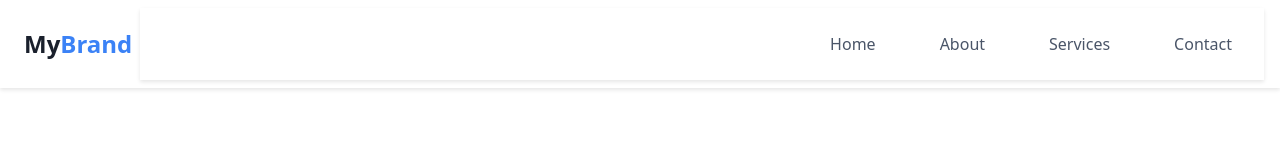
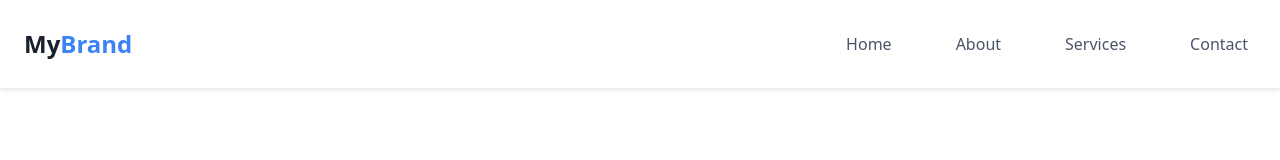
Before and after one commit to gitmeas02/Header, a Nuxt app: page / in a window 1280 px wide. Shown: the top 160 px of the page. Built offline with nearby package versions, Linux system fonts and the light colour scheme.

Commit message:
Fix code review issues: remove duplicate styles and improve menu button positioning
Co-authored-by: gitmeas02 <163482507+gitmeas02@users.noreply.github.com>

```diff
--- a/components/Header.vue
+++ b/components/Header.vue
@@ -71,18 +71,13 @@ const closeMenu = () => {
 
 <style scoped>
 .header {
-  background-color: white;
-  box-shadow: 0 2px 4px rgba(0, 0, 0, 0.1);
-  position: sticky;
-  top: 0;
-  z-index: 50;
   width: 100%;
 }
 
 .nav-container {
-  max-width: 1200px;
-  margin: 0 auto;
-  padding: 0 1rem;
+  display: flex;
+  align-items: center;
+  justify-content: flex-end;
   position: relative;
 }
 
@@ -93,11 +88,7 @@ const closeMenu = () => {
   cursor: pointer;
   padding: 0.5rem;
   color: #1a202c;
-  position: absolute;
-  right: 1rem;
-  top: 50%;
-  transform: translateY(-50%);
-  z-index: 60;
+  margin-left: auto;
 }
 
 .menu-icon {
```
